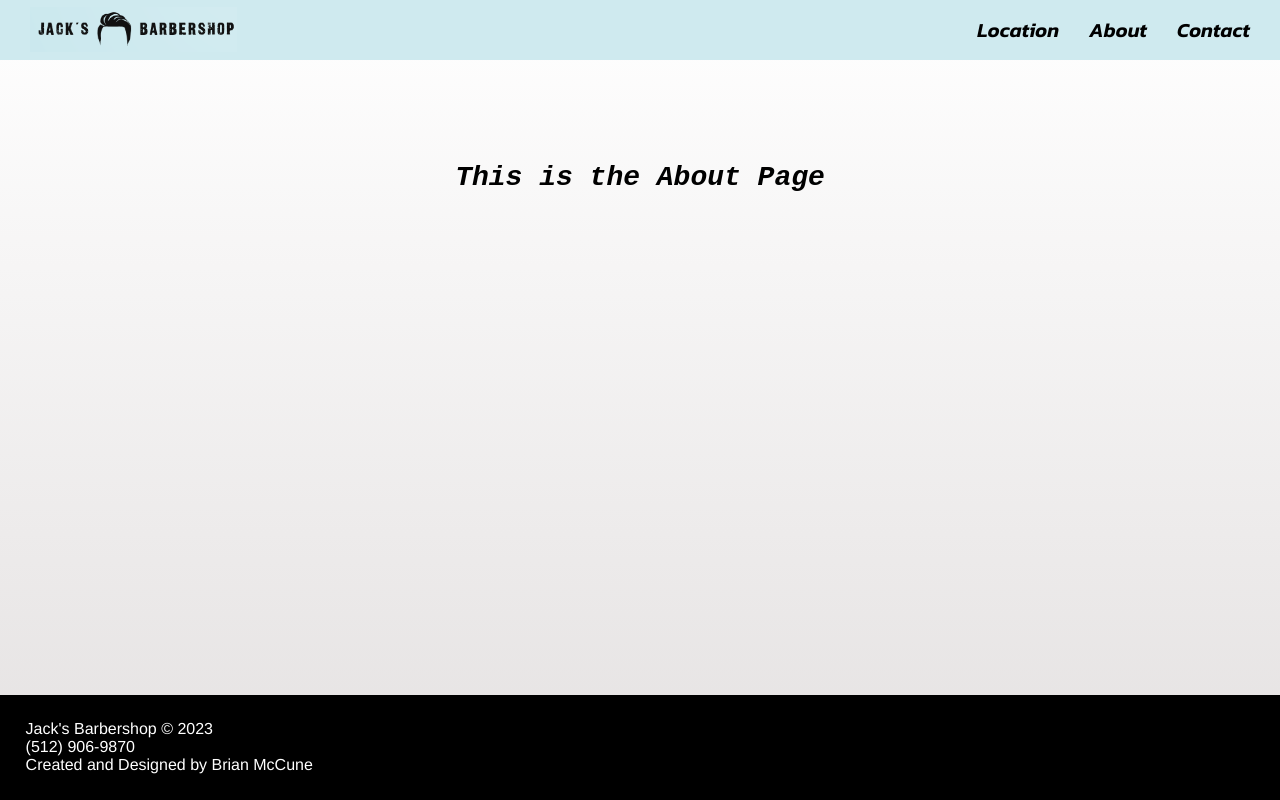
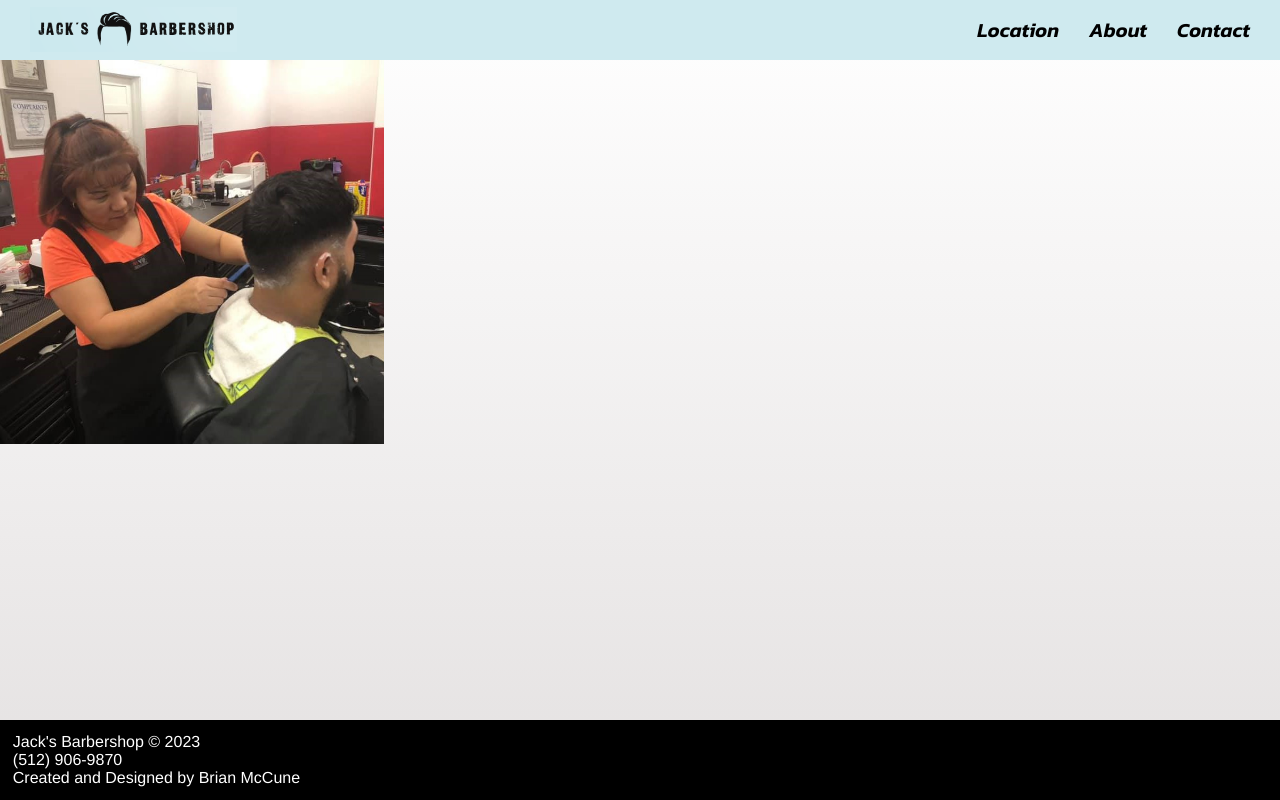
Before and after one commit to Brian4755/Jack-s-Barbershop, a React (Create React App) app: page /about in a window 1280 px wide. Built offline with nearby package versions, Linux system fonts and the light colour scheme.

Commit message:
footer size change and about image

```diff
--- /dev/null
+++ b/src/About.css
@@ -0,0 +1,3 @@
+.aboutImage {
+  width: 30%;
+}
--- a/src/About.jsx
+++ b/src/About.jsx
@@ -1,9 +1,10 @@
+import './About.css'
 import FooterAlt from "./FooterAlt"
 
 const About = () => {
   return (
     <>
-      <h1>This is the About Page</h1>
+      <img className="aboutImage" src="./AboutImage.jpg" alt="Barber Shaving Customer" />
       <FooterAlt />
     </>
    )
--- a/src/Footer.css
+++ b/src/Footer.css
@@ -7,7 +7,6 @@ footer {
 p {
   margin-bottom: 0;
   margin-top: 0;
-  padding: 2%;
 }
 
 .facebookContact {
--- a/src/FooterAlt.css
+++ b/src/FooterAlt.css
@@ -9,7 +9,5 @@
 }
 
 p {
-  margin-bottom: 0;
-  margin-top: 0;
-  padding: 2%;
+  padding: 1%;
 }
```
Also changed, not shown: public/AboutImage.jpg (added).
